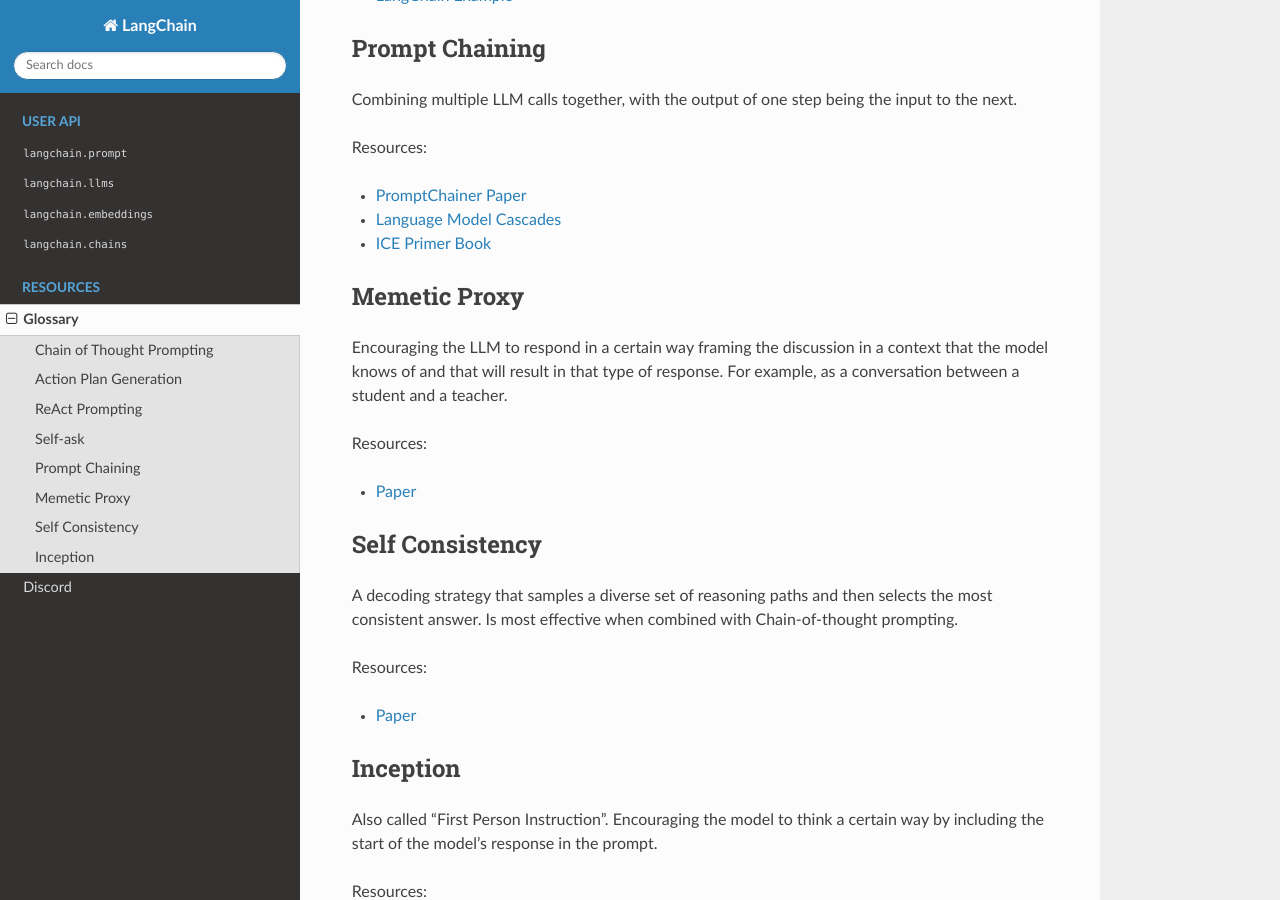
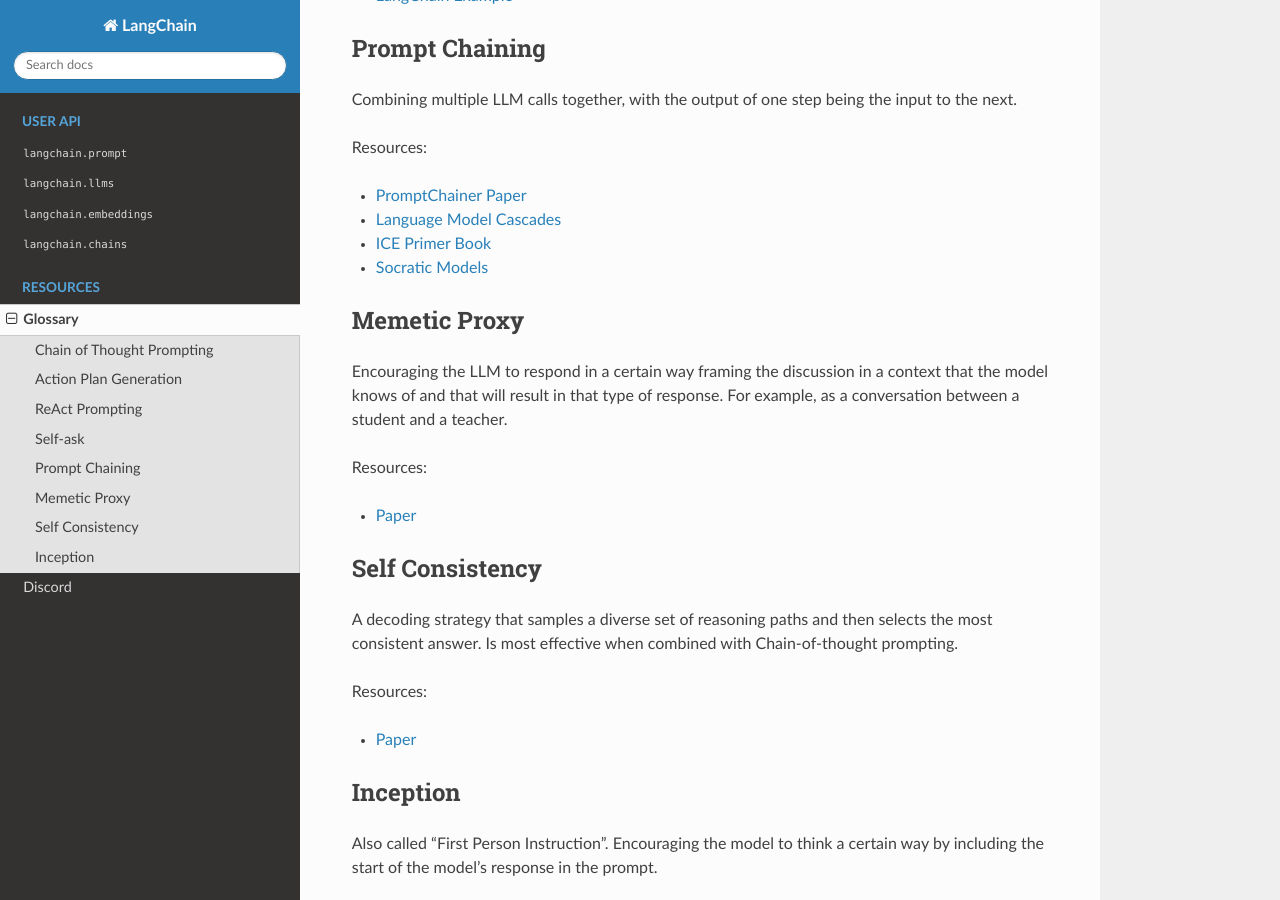
Before and after one commit to ZinedineDumas/React-Python, a Sphinx documentation site: the page built from docs/glossary.md, in a window 1280 px wide and 900 px high, scrolled down 1240 px. Built offline with Sphinx 7.4.7 and the Read the Docs theme 2.0.0, drawn with Linux system fonts in a browser that asks for light colours; the version number could not be read and is left out.

Commit message:
add link to socratic models (#69)

```diff
--- a/docs/glossary.md
+++ b/docs/glossary.md
@@ -48,6 +48,7 @@ Resources:
 - [PromptChainer Paper](https://arxiv.org/pdf/2203.06566.pdf)
 - [Language Model Cascades](https://arxiv.org/abs/2207.10342)
 - [ICE Primer Book](https://primer.ought.org/)
+- [Socratic Models](https://socraticmodels.github.io/)
 
 ### Memetic Proxy
 
```
